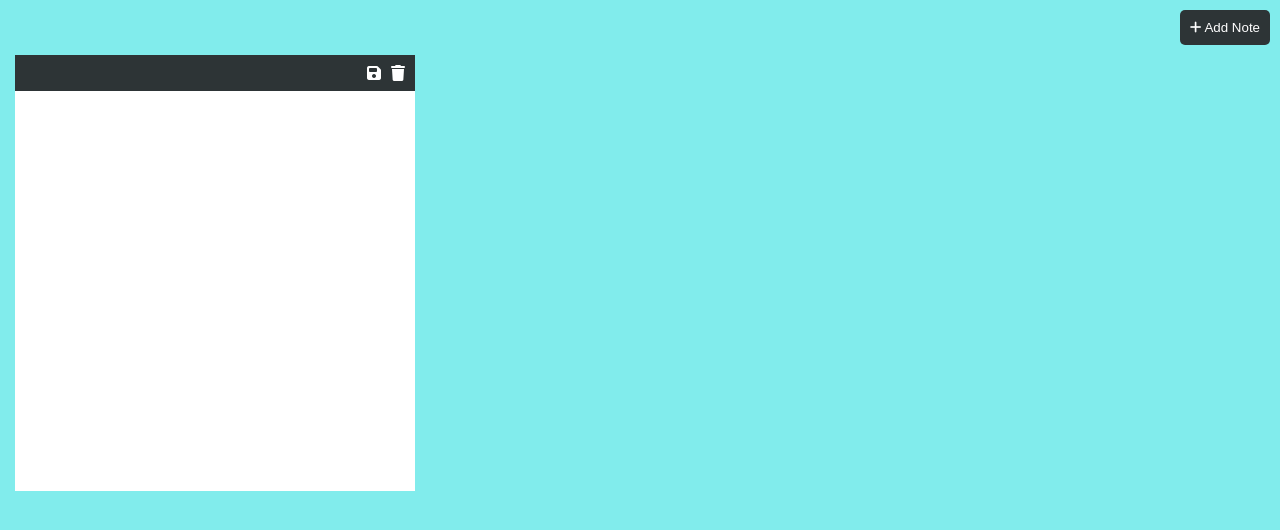
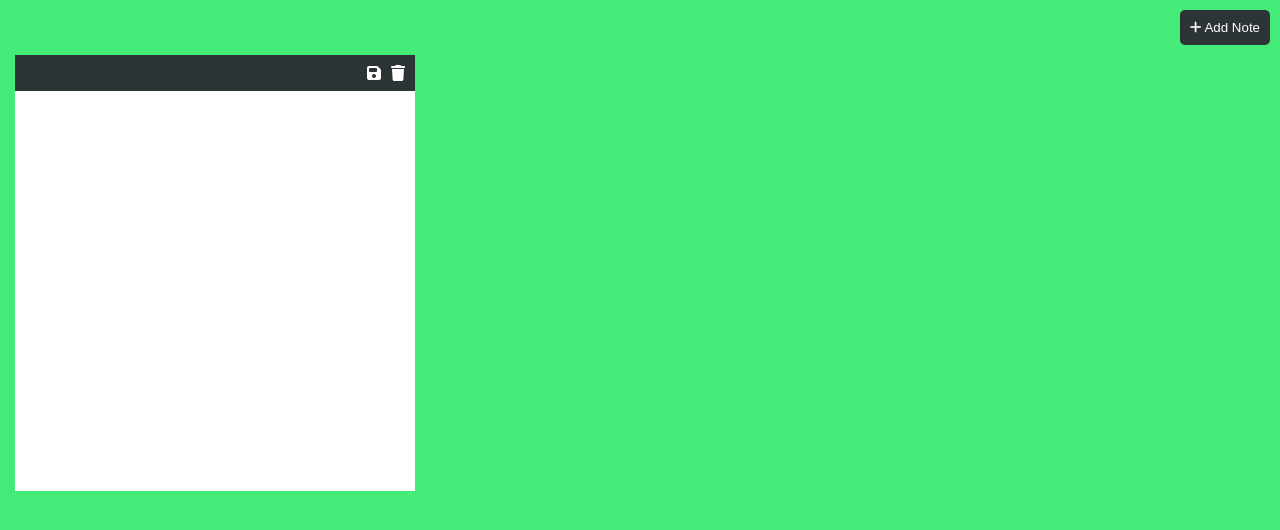
Before and after one commit to shivam827014/note-app, a plain HTML site: page index.html in a window 1280 px wide. Drawn offline with Linux system fonts and the light colour scheme.

Commit message:
second commit

```diff
--- a/css/custom.css
+++ b/css/custom.css
@@ -8,7 +8,7 @@
     width: 100%;
     min-height: 100vh;
     padding-bottom: 50px;
-    background-color: #81ecec;
+    background-color: #44eb79;
     display: flex;
     flex-wrap: wrap;
 }
--- a/index.html
+++ b/index.html
@@ -5,7 +5,8 @@
     <meta charset="UTF-8">
     <meta http-equiv="X-UA-Compatible" content="IE=edge">
     <meta name="viewport" content="width=device-width, initial-scale=1.0">
-    <title>Document</title>
+    <title>Note
+    </title>
     <link rel="stylesheet" href="css/custom.css">
 </head>
 
```
